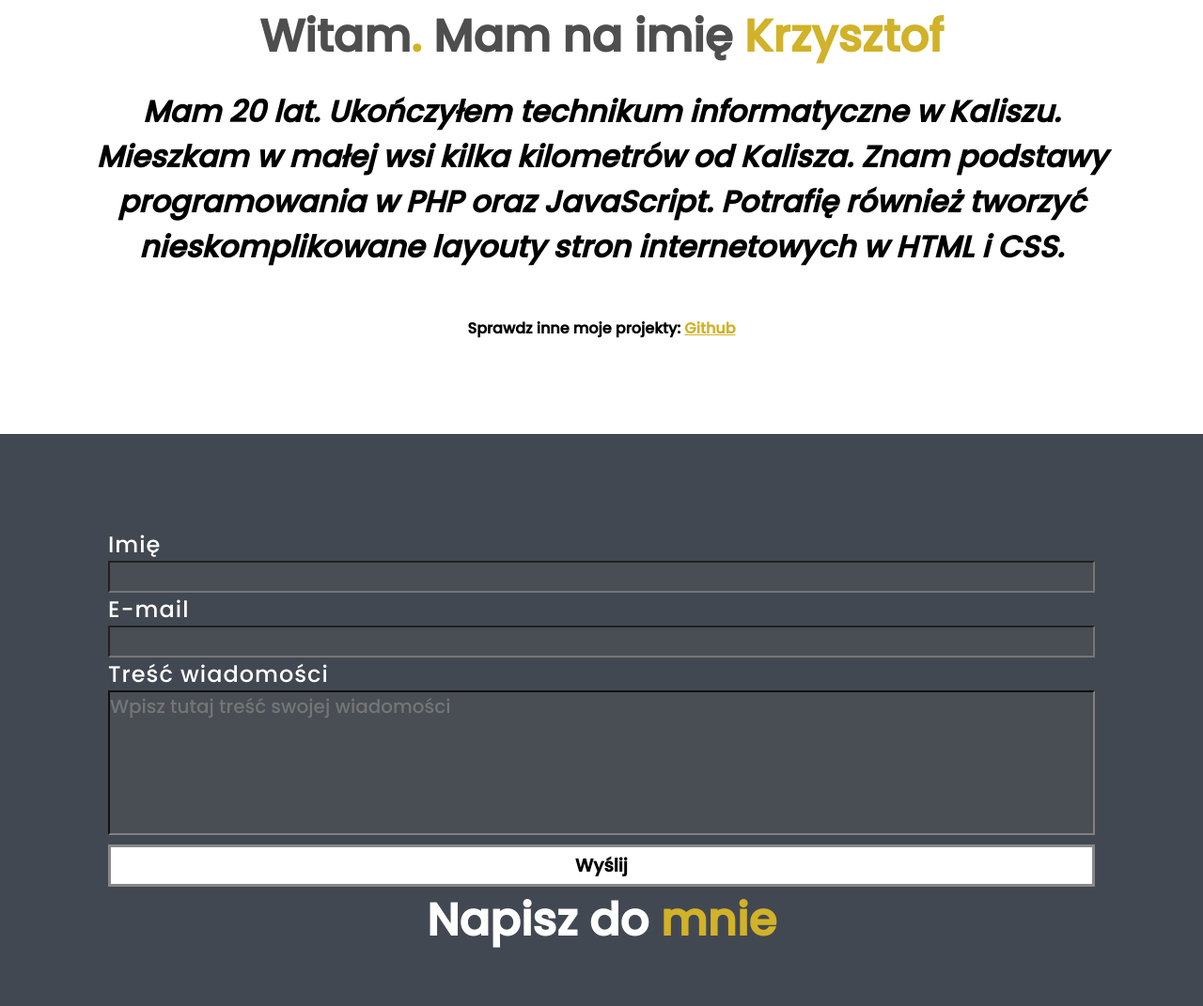
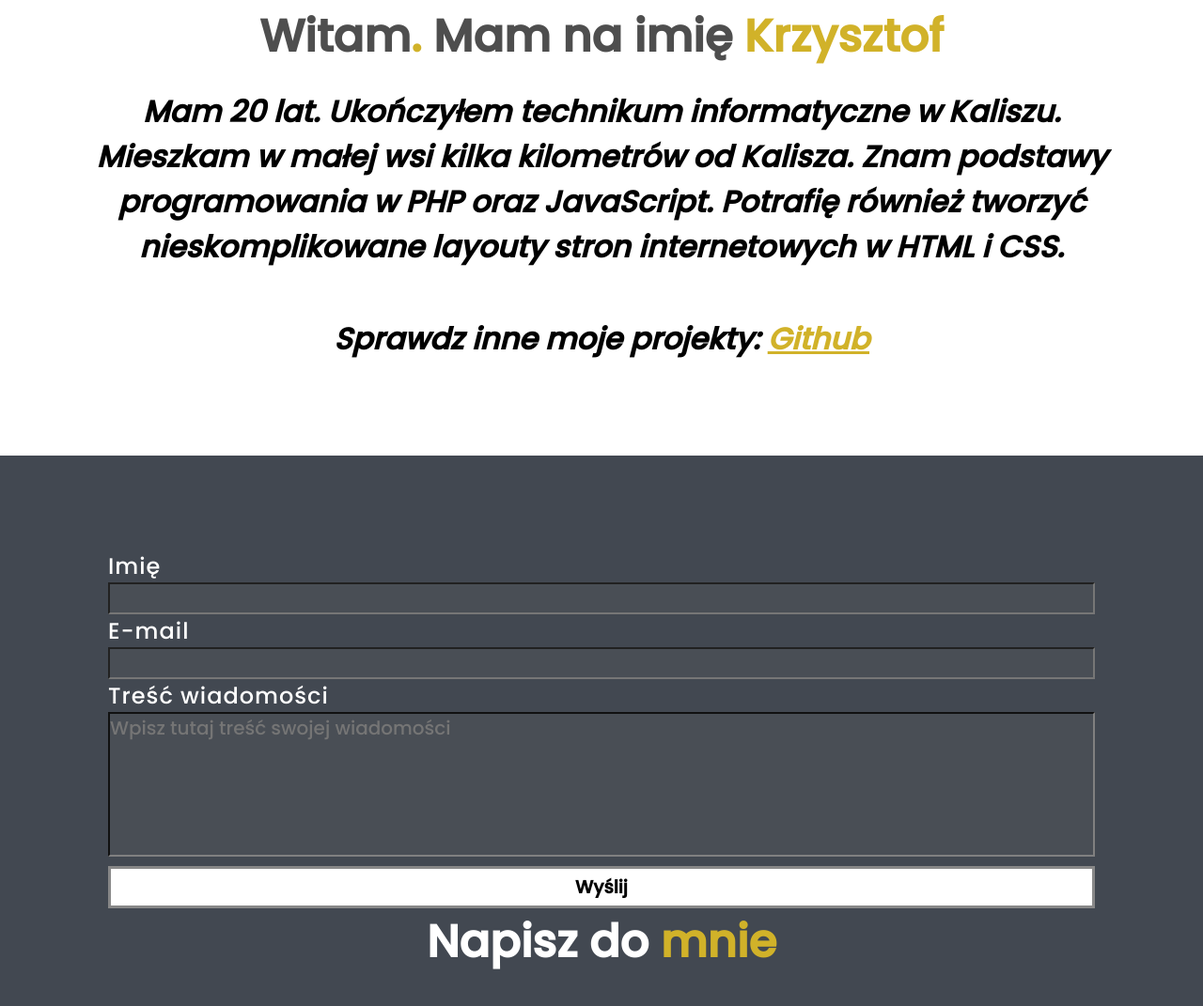
Before and after one commit to krzysztofszczesniak06/site, a plain HTML site: page index.html in a window 1280 px wide. Shown: the part 897-1968 px from the top of the page at 94% size. Drawn offline with Linux system fonts and the light colour scheme.

Commit message:
Update index.html

```diff
--- a/index.html
+++ b/index.html
@@ -33,7 +33,7 @@
         <h3>Mam 20 lat. Ukończyłem technikum informatyczne w Kaliszu.
             <p>Mieszkam w małej wsi kilka kilometrów od Kalisza. Znam podstawy programowania w PHP oraz JavaScript. Potrafię również tworzyć nieskomplikowane layouty stron internetowych w HTML i CSS.</p>
         </h3>
-        <h4 id="links">Sprawdz inne moje projekty: <a href="https://github.com/krzysztofszczesniak06" target="_blank">Github</a></h4>
+        <h3 id="links">Sprawdz inne moje projekty: <a href="https://github.com/krzysztofszczesniak06" target="_blank">Github</a></h3>
     </article>
 
     <aside id="contact_form">
```
